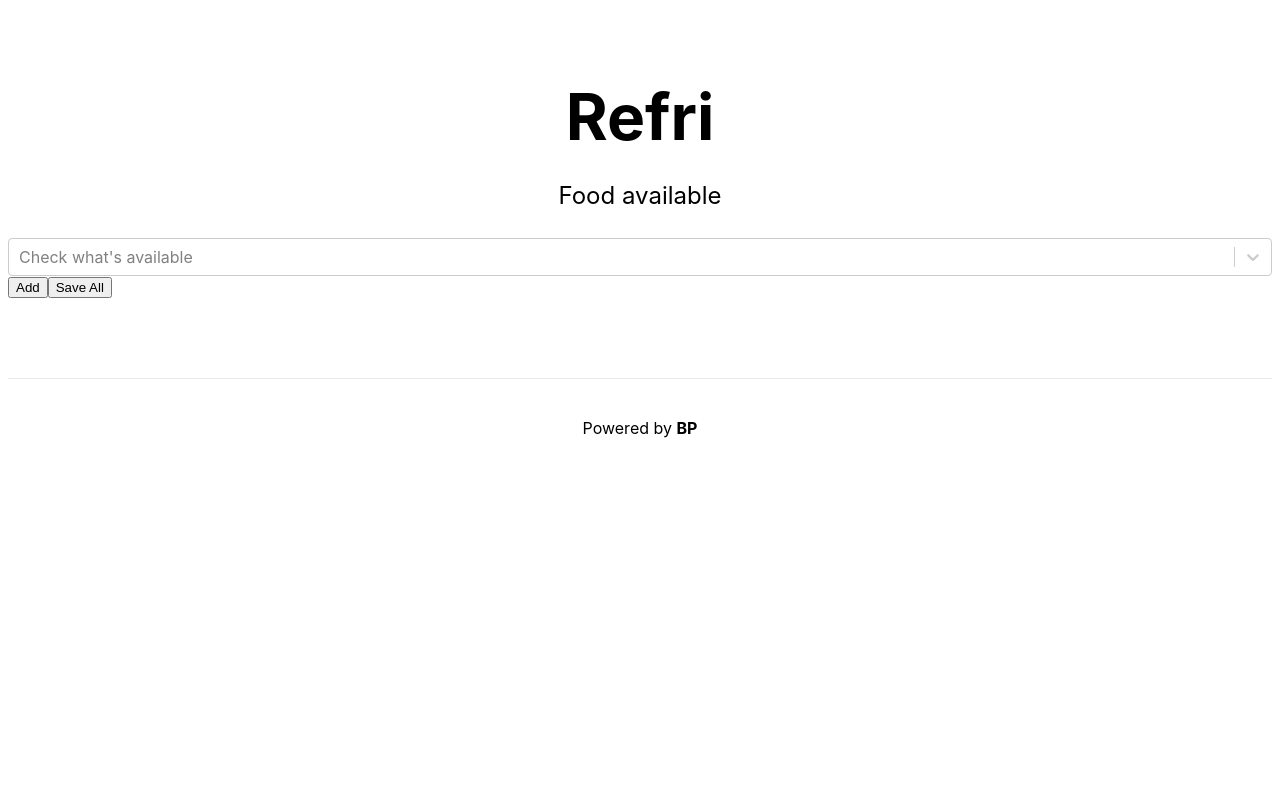
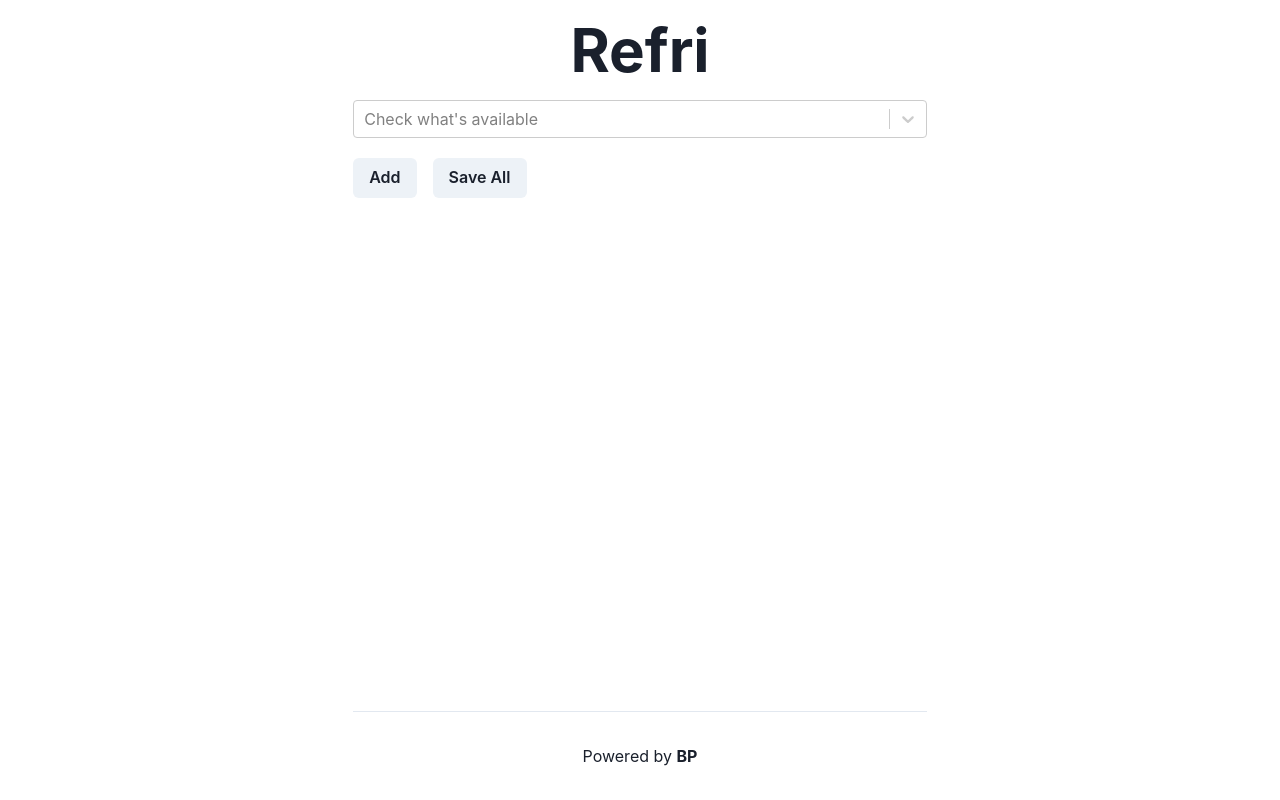
Before and after one commit to bpalomino5/refri, a Next.js app: page / in a window 1280 px wide. Built offline with nearby package versions, Linux system fonts and the light colour scheme; no server answers; the database is empty.

Commit message:
styled home page

```diff
--- a/package.json
+++ b/package.json
@@ -9,7 +9,11 @@
     "lint": "next lint"
   },
   "dependencies": {
+    "@chakra-ui/react": "^1.6.5",
+    "@emotion/react": "^11.4.0",
+    "@emotion/styled": "^11.3.0",
     "firebase": "^8.7.1",
+    "framer-motion": "^4.1.17",
     "next": "11.0.1",
     "react": "17.0.2",
     "react-dom": "17.0.2",
--- a/src/pages/_app.js
+++ b/src/pages/_app.js
@@ -1,7 +1,11 @@
+// Libraries
 import { QueryClient, QueryClientProvider } from 'react-query';
 import { ReactQueryDevtools } from 'react-query/devtools';
+import { ChakraProvider } from '@chakra-ui/react';
 
+// Styles
 import '../styles/globals.css';
+import theme from '../styles/theme';
 
 const queryClient = new QueryClient();
 
@@ -9,7 +13,9 @@ function MyApp({ Component, pageProps }) {
   return (
     <QueryClientProvider client={queryClient}>
       <ReactQueryDevtools initialIsOpen={false} />
-      <Component {...pageProps} />
+      <ChakraProvider theme={theme}>
+        <Component {...pageProps} />
+      </ChakraProvider>
     </QueryClientProvider>
   );
 }
--- a/src/pages/index.js
+++ b/src/pages/index.js
@@ -5,6 +5,15 @@ const firestore = firebase.firestore();
 
 // Components
 import Select from 'react-select';
+import {
+  Spacer,
+  ButtonGroup,
+  Button,
+  Container,
+  Heading,
+  Text,
+  Center,
+} from '@chakra-ui/react';
 
 // Hooks
 import { useRouter } from 'next/router';
@@ -61,17 +70,11 @@ export default function Home() {
   };
 
   return (
-    <div className={styles.container}>
-      <Head>
-        <title>Create Next App</title>
-        <meta name="description" content="Generated by create next app" />
-        <link rel="icon" href="/favicon.ico" />
-      </Head>
-
-      <main className={styles.main}>
-        <h1 className={styles.title}>Refri</h1>
-
-        <p className={styles.description}>Food available</p>
+    <Container sx={{ height: '100%', d: 'flex', flexDirection: 'column' }}>
+      <main>
+        <Heading as="h1" size="3xl" sx={{ m: 5, textAlign: 'center' }}>
+          Refri
+        </Heading>
         <Select
           placeholder="Check what's available"
           options={foodQuery.data}
@@ -81,25 +84,21 @@ export default function Home() {
           noOptionsMessage={() => 'Not found'}
           onChange={findItem}
         />
-        <button type="button" onClick={() => router.push('/add-item')}>
-          Add
-        </button>
-        <button type="button" onClick={updateAllItems}>
-          Save All
-        </button>
+        <ButtonGroup spacing={4} sx={{ my: 5 }}>
+          <Button onClick={() => router.push('/add-item')}>Add</Button>
+          <Button onClick={updateAllItems}>Save All</Button>
+        </ButtonGroup>
 
         {/*<pre>{JSON.stringify(foodQuery.data, null, 2)}</pre>*/}
       </main>
 
-      <footer className={styles.footer}>
-        <a
-          href="https://vercel.com?utm_source=create-next-app&utm_medium=default-template&utm_campaign=create-next-app"
-          target="_blank"
-          rel="noopener noreferrer"
-        >
+      <Spacer />
+
+      <Center sx={{ py: 8, borderTop: '1px solid', borderColor: 'gray.200' }}>
+        <Text>
           Powered by&nbsp;<b>BP</b>
-        </a>
-      </footer>
-    </div>
+        </Text>
+      </Center>
+    </Container>
   );
 }
--- /dev/null
+++ b/src/styles/theme.js
@@ -0,0 +1,13 @@
+import { extendTheme } from '@chakra-ui/react';
+
+const theme = extendTheme({
+  styles: {
+    global: (props) => ({
+      'html, body, div#__next': {
+        height: '100%',
+      },
+    }),
+  },
+});
+
+export default theme;
```
Also changed, not shown: 1 other file (tests, documents, lock files or other folders).
